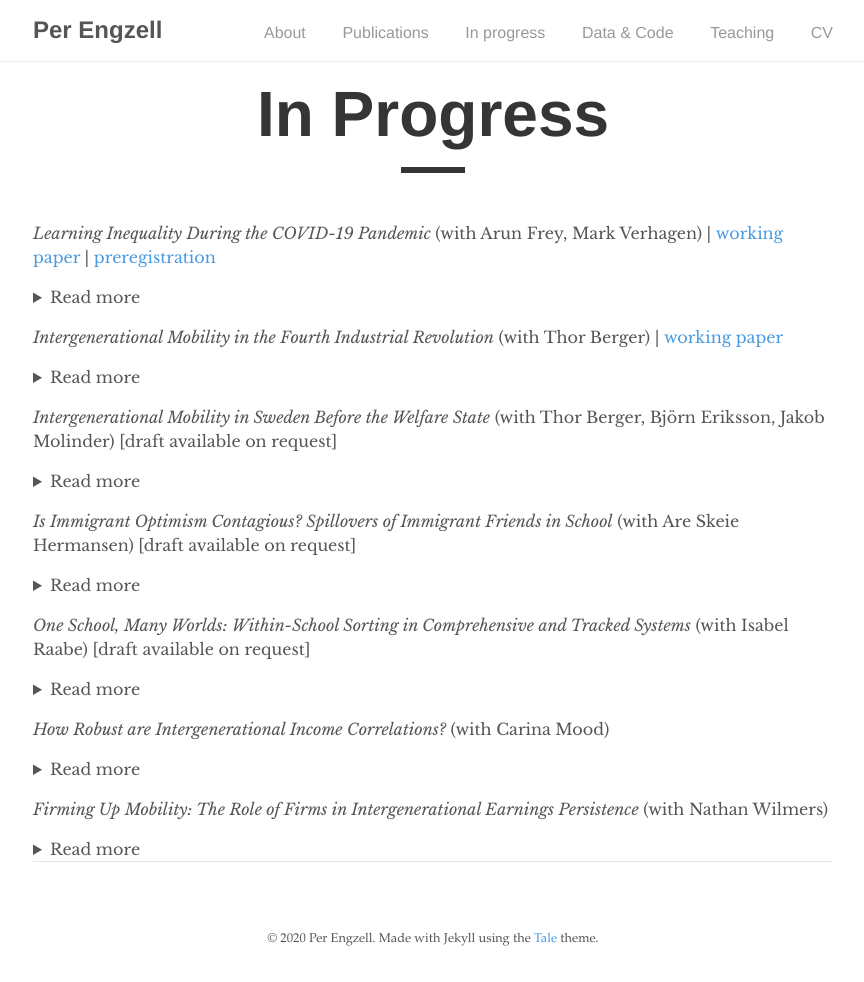
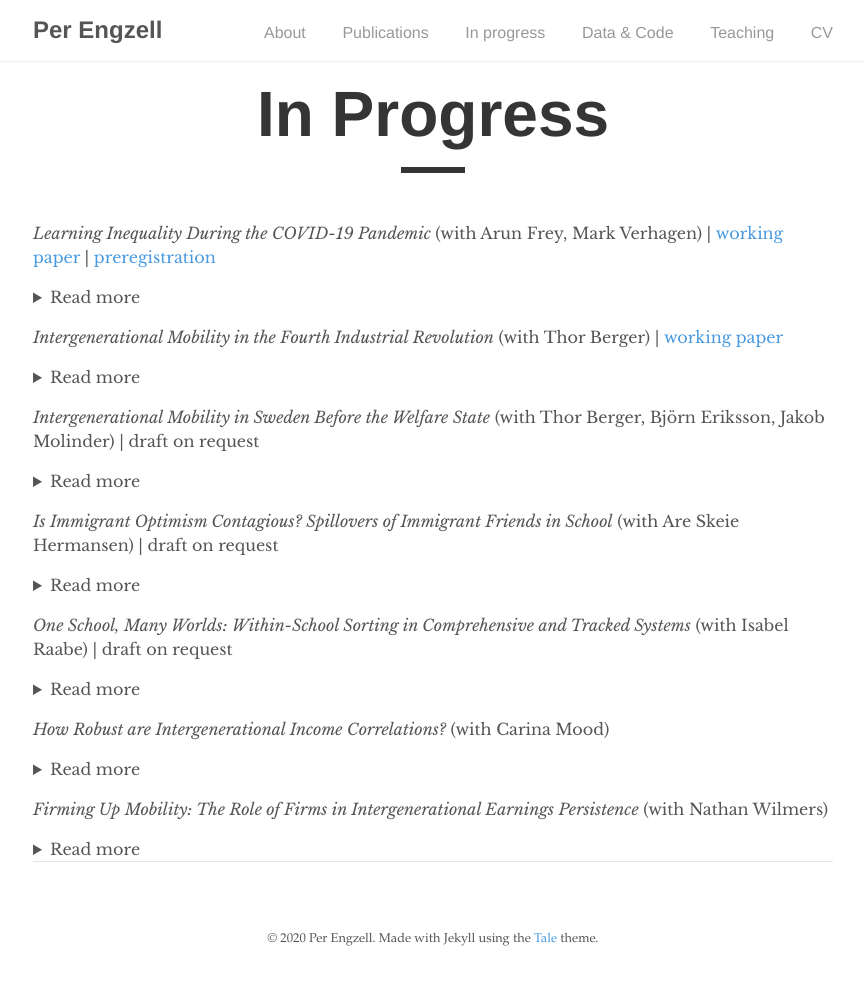
Before and after one commit to pengzell/pengzell.github.io, a Jekyll site: the page built from _pages/inprogress.md, in a window 1280 px wide. Shown: the whole page, without its empty margins (207-1071 px from the left). Built offline with Jekyll 4.4.1, drawn with Linux system fonts in a browser that asks for light colours.

Commit message:
Update inprogress.md

```diff
--- a/_pages/inprogress.md
+++ b/_pages/inprogress.md
@@ -20,21 +20,21 @@ The maturation of industrial society has long been seen as an engine of occupati
 </details>
 
 *Intergenerational Mobility in Sweden Before the Welfare State* (with Thor Berger, Björn Eriksson, Jakob Molinder)
-[draft available on request]
+| draft on request
 <details>
 <summary>Read more</summary>
 We use historical census data to show that Sweden exhibited high levels of intergenerational occupational mobility several decades before the rise of the welfare state. Mobility rates were higher than in other 19th- and 20th-century European countries, closer to those observed in the highly mobile 19th-century United States. We leverage mobility variation across Swedish municipalities to shed light on potential determinants: economic growth and migration are positively correlated with mobility, consistent with the patterns observed across countries.
 </details>
 
 *Is Immigrant Optimism Contagious? Spillovers of Immigrant Friends in School* (with Are Skeie Hermansen)
-[draft available on request]
+| draft on request
 <details>
 <summary>Read more</summary>
 Is academic achievement affected by the presence of immigrant peers? Previous work mostly suggests no but, we argue, has been misguided on two accounts. First, it focused on aggregate social settings such as schools, while social interactions unfold in more intimate settings. Secondly, it assumed that immigrant peers would harm performance, ignoring their often high aspirations. We use a combination of administrative and sociometric network data from Sweden, and develop methods that let us estimate causal effects of immigrant peers at the level of (i) schools, (ii) classrooms, and (iii) friendship networks. We find little influence at the aggregate level but a strong and positive impact of immigrant peers in the same classroom and of immigrant friends. Existing studies may have mistaken both the sign and the magnitude of immigrant influence.
 </details>
 
 *One School, Many Worlds: Within-School Sorting in Comprehensive and Tracked Systems* (with Isabel Raabe)
-[draft available on request]
+| draft on request
 <details>
 <summary>Read more</summary>
 Why do inequalities in learning persist, even in relatively egalitarian school systems? We examine within-school ability sorting with classroom data on friendship networks in 480 European secondary schools. We contrast comprehensive (England, Sweden) and tracked systems (Germany, Netherlands) and ask how they shape sorting at the level of a) schools, b) classrooms, and c) friendships. Between-school variance in test scores is lower in comprehensive systems. However, this is counterbalanced by greater sorting within schools: between classrooms and, especially, friendship networks. Still, comprehensive schools create more equal environments for two reasons. First, the difference in sorting between schools is larger than that in sorting within schools. Second, the latter is less related to social and ethnic background. These findings help explain both why comprehensive schools equalize outcomes, and how substantial inequality can nevertheless remain. </details>
```
